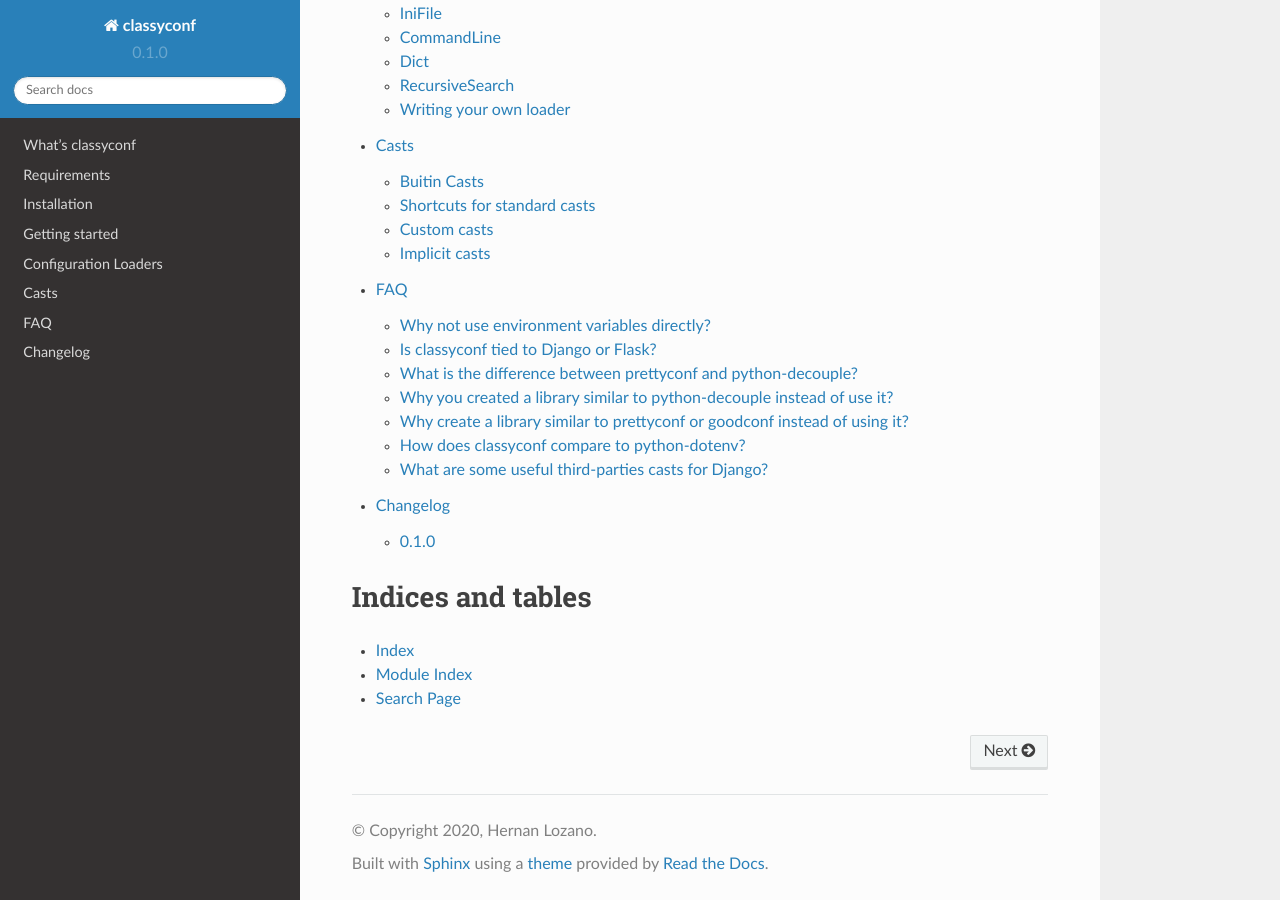
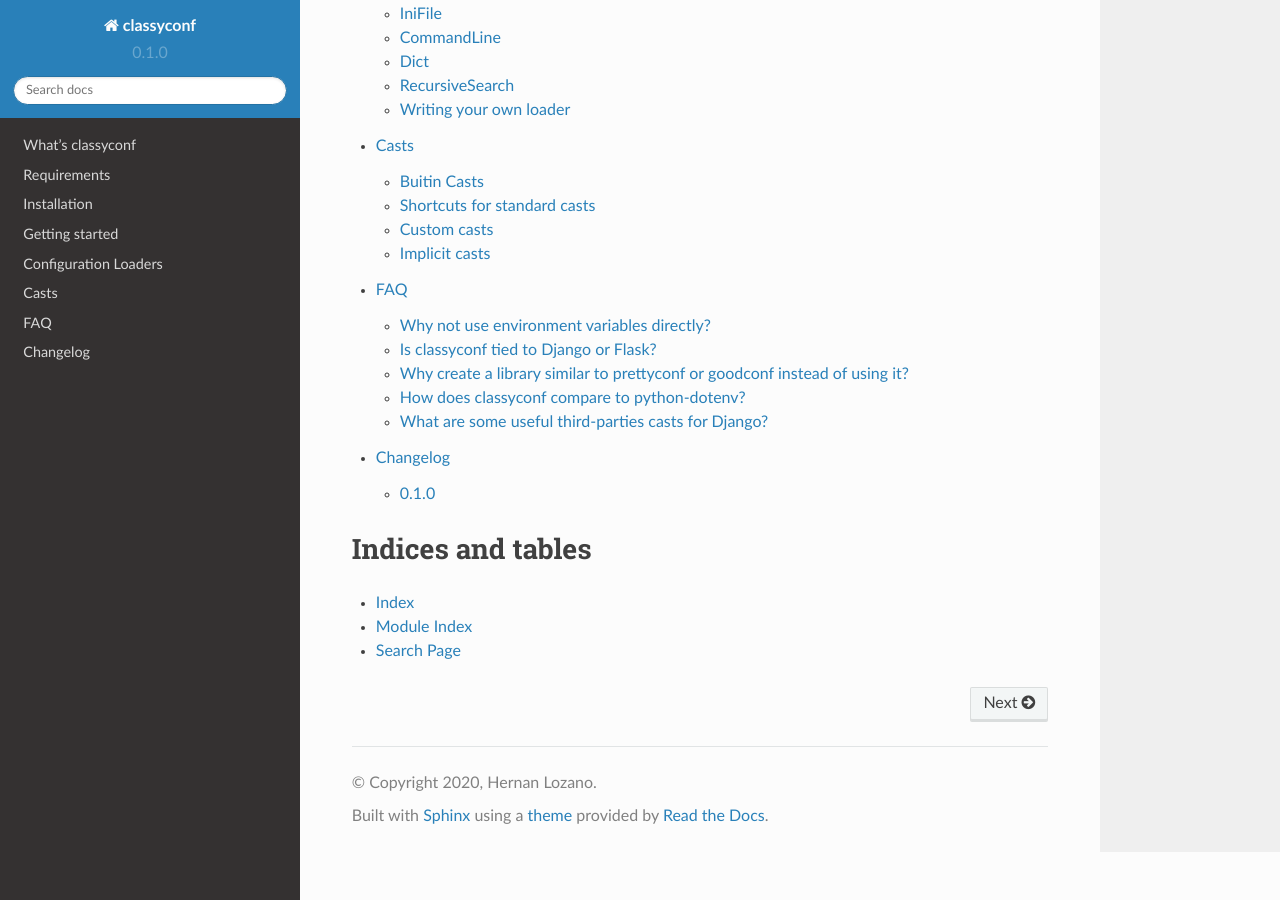
Before and after one commit to hernantz/classyconf, a Sphinx documentation site: the page built from docs/source/index.rst, in a window 1280 px wide and 900 px high, scrolled down 650 px. Built offline with Sphinx 7.4.7 and the Read the Docs theme 2.0.0, drawn with Linux system fonts in a browser that asks for light colours; some of the changed lines change nothing that is shown.

Commit message:
Updated FAQ

````diff
--- a/docs/source/faq.rst
+++ b/docs/source/faq.rst
@@ -36,58 +36,29 @@
 .. _`Flask`: http://flask.pocoo.org/
 
 
-What is the difference between prettyconf and python-decouple_?
-~~~~~~~~~~~~~~~~~~~~~~~~~~~~~~~~~~~~~~~~~~~~~~~~~~~~~~~~~~~~~~~
-
-There is no subtantial difference between both libraries. ``prettyconf`` is
-highly inspired in ``python-decouple`` and provides almost the same API.
-
-The implementation of ``prettyconf`` is more extensible and flexible to make
-behaviour configurations easier.
-
-You can use any of them. Both are good libraries and provides a similar set of
-features.
-
-.. _`python-decouple`: https://github.com/henriquebastos/python-decouple
-
-
-Why you created a library similar to python-decouple instead of use it?
-~~~~~~~~~~~~~~~~~~~~~~~~~~~~~~~~~~~~~~~~~~~~~~~~~~~~~~~~~~~~~~~~~~~~~~~
-
-I made some_ contributions_ for python-decouple_ previously, but I needed
-to change its behaviour as described above and this change is backward
-incompatible, so, it could break software that relies on the old behaviour.
-Besides that it's hard to make this change on ``python-decouple`` due to
-the way it's implemented.
-
-See the lookup order of configurations below
-
-+---------------+------------------+------------------------+-------------------------+
-| Lookup Order  | prettyconf       | python-decouple (<3.0) | python-decouple (>=3.0) |
-+===============+==================+========================+=========================+
-| 1             | ENVVAR           | .env                   | ENVVAR                  |
-+---------------+------------------+------------------------+-------------------------+
-| 2             | .env             | settings.ini           | .env                    |
-+---------------+------------------+------------------------+-------------------------+
-| 3             | \*.cfg or \*.ini | ENVVAR                 | settings.ini            |
-+---------------+------------------+------------------------+-------------------------+
-
-.. _some: https://github.com/henriquebastos/python-decouple/pull/4
-.. _contributions: https://github.com/henriquebastos/python-decouple/pull/5
-
-
 Why create a library similar to prettyconf or goodconf instead of using it?
 ~~~~~~~~~~~~~~~~~~~~~~~~~~~~~~~~~~~~~~~~~~~~~~~~~~~~~~~~~~~~~~~~~~~~~~~~~~~
 
 Although `prettyconf` is great and very flexible, I don't like that the
 `config("debug")` call isn't lazy, so putting it into a class isn't enough:
 
-```python
-class MyConfig():
-    debug = config("debug")   # this is evaluated when this module is loaded
-```
-It's not easy to redefine the loaders for the settings, for example, read the
-test settings from `test.ini` and the normal settings from `base.ini`.
+.. code-block:: python
+  from prettyconf import config
+
+  class MyConfig():
+      debug = config("debug")   # this is evaluated when this module is loaded
+
+I also didn't like the default `RecursiveSearch` that it provides and I also
+needed to implement many changes and move fast to see what would work.
+
+I've made several `contributions`_ to `prettyconf` but I needed to change its
+behaviour, break things and move fast. This is backward incompatible, so, it
+could break software that relies on the old behaviour.
+
+You can use any of them. Both are good libraries and provides a similar set of
+features.
+
+.. _contributions: https://github.com/osantana/prettyconf/pulls?q=is%3Apr+author%3Ahernantz+is%3Aclosed
 
 
 How does classyconf compare to python-dotenv_?
````
